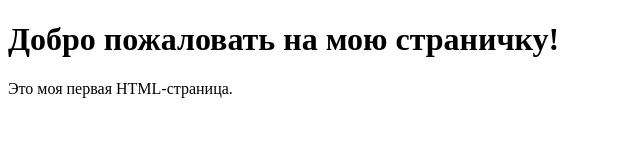
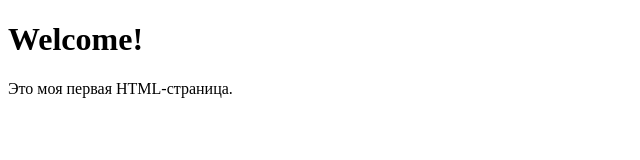
Before and after one commit to bayshihin/html, a plain HTML site: page index.html in a window 1280 px wide. Shown: the whole page, without its empty margins (0-640 px from the left). Drawn offline with Linux system fonts and the light colour scheme.

Commit message:
Update index.html

```diff
--- a/index.html
+++ b/index.html
@@ -4,7 +4,7 @@
     <title>Hello, World!</title>
 </head>
 <body>
-    <h1>Добро пожаловать на мою страничку!</h1>
+    <h1>Welcome!</h1>
     <p>Это моя первая HTML-страница.</p>
 </body>
 </html>
```
